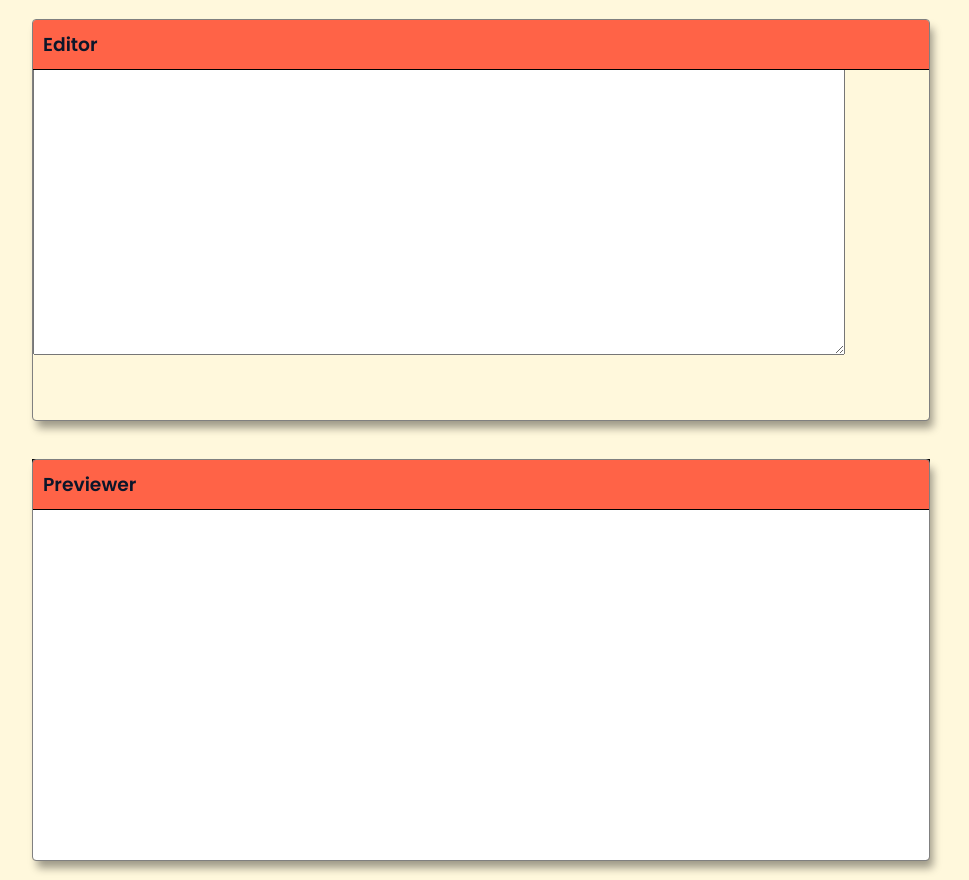
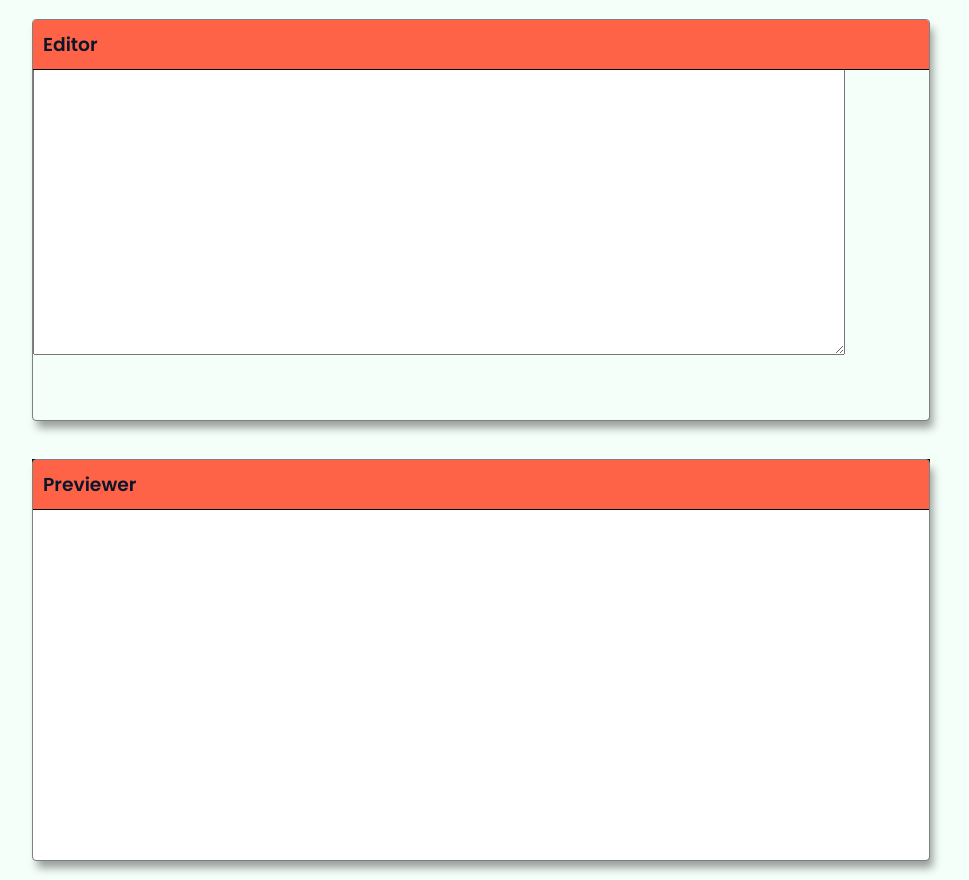
Before and after one commit to codeAdventureNow/Markdown_Previewer_React, a React (Create React App) app: page / in a window 1280 px wide. Shown: the whole page, without its empty margins (159-1128 px from the left). Built offline with nearby package versions, Linux system fonts and the light colour scheme; a web font is replaced by a local one.

Commit message:
changed background color

```diff
--- a/src/App.css
+++ b/src/App.css
@@ -14,6 +14,7 @@ font-family: 'Questrial', sans-serif;
   align-items: center;
   font-family: 'Poppins', sans-serif;
   background: #fff8dc;
+  background: #f5fffa;
 }
 
 #editor {
```
